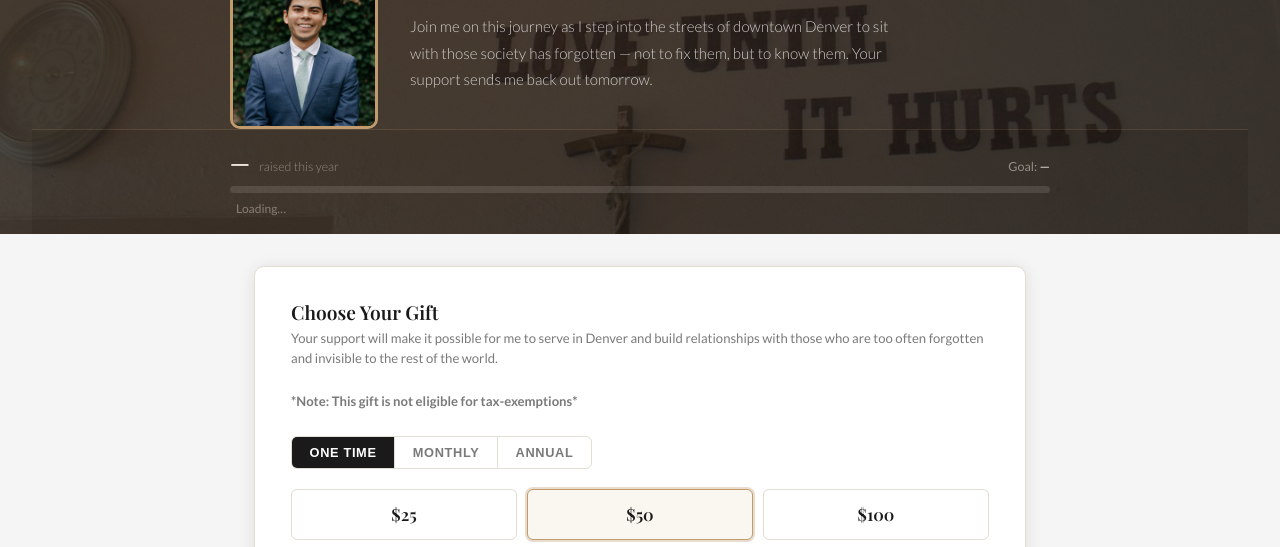
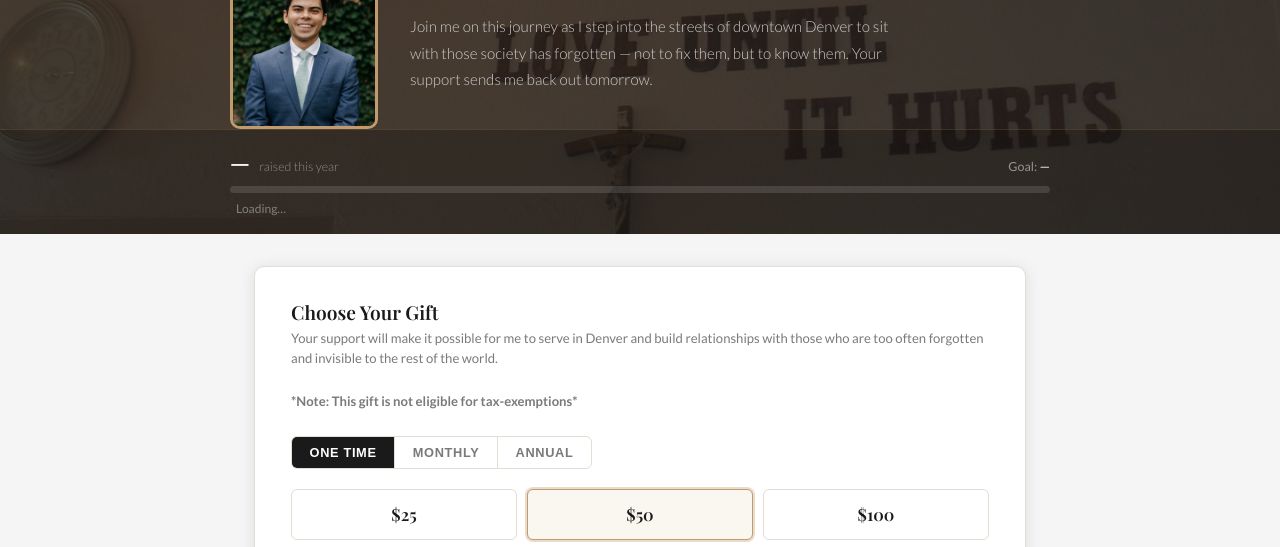
Before and after one commit to sergangulo27-web/sergangulo27-web.github.io, a plain HTML site: page support.html in a window 1280 px wide. Shown: the part 206-753 px from the top of the page. Drawn offline with nearby package versions, Linux system fonts and the light colour scheme; a web font is replaced by a local one.

Commit message:
Support page: extend fundraising strip to full width
Co-Authored-By: Claude Opus 5.5 <noreply@anthropic.com>
Claude-Session: https://claude.ai/code/session_01MDB126HJiPSCx7b3s9ctap

```diff
--- a/support.html
+++ b/support.html
@@ -185,6 +185,8 @@ nav a:hover, nav a.active { color: var(--gold-light); }
   background: rgba(0,0,0,0.25);
   border-top: 1px solid rgba(193,154,109,0.2);
   padding: 1.1rem 2rem;
+  margin: 0 -2rem;
+  position: relative;
 }
 .progress-inner { max-width: 820px; margin: 0 auto; }
 .progress-meta {
```
